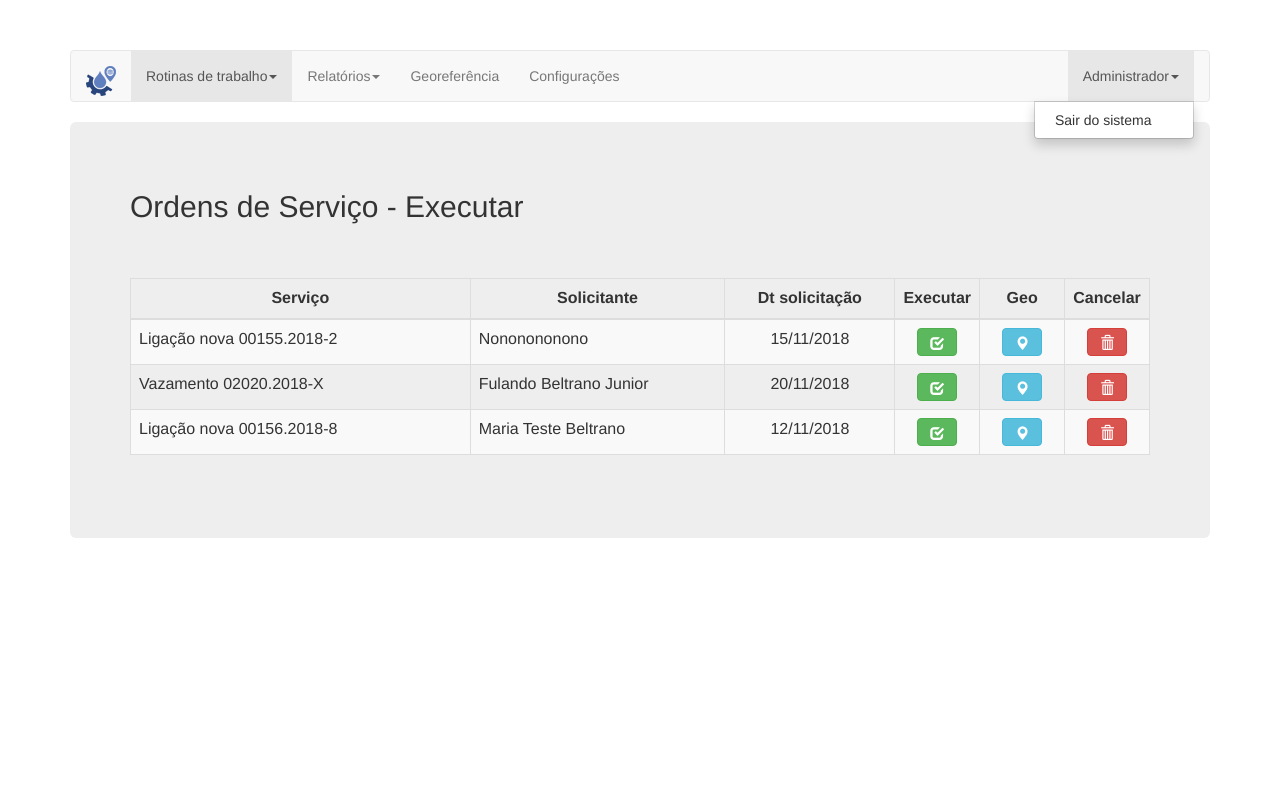
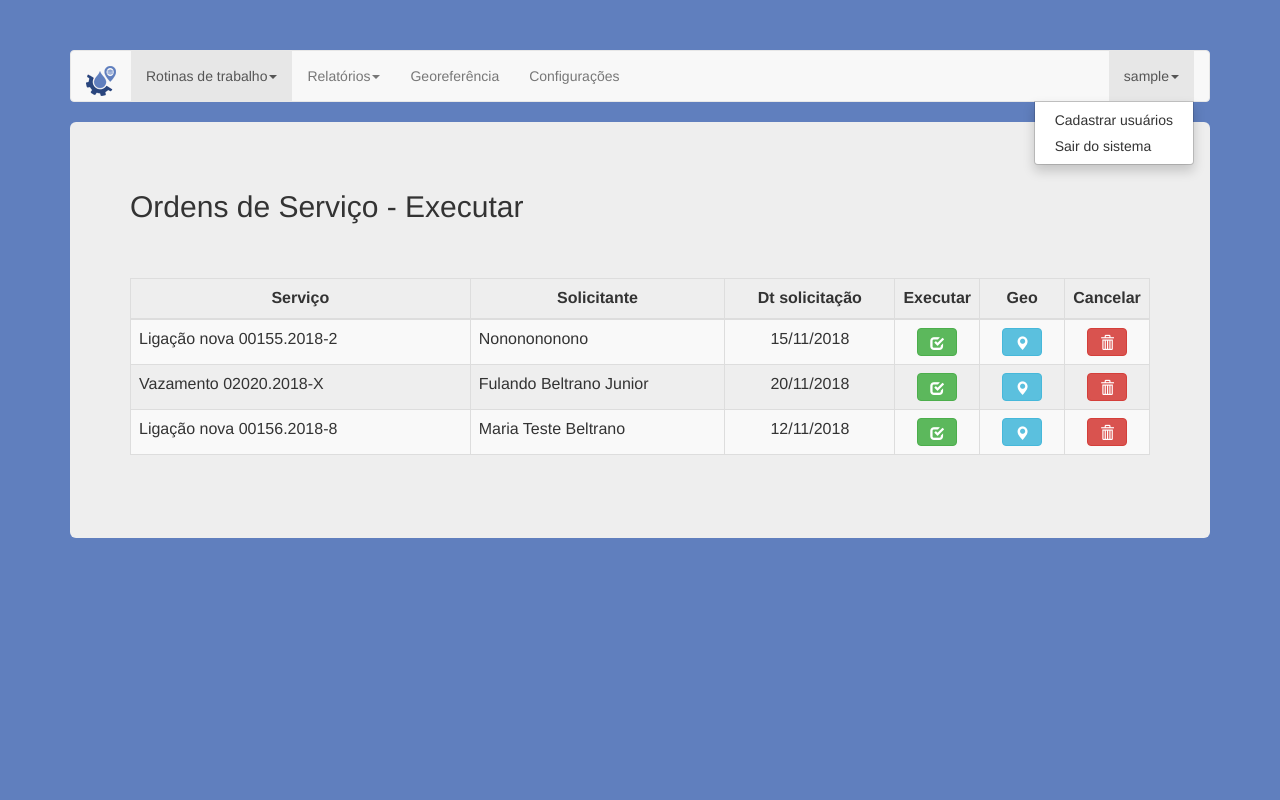
Before and after one commit to eduardohen1/OSsMapPhp, a PHP site: page /principal.php in a window 1280 px wide, after a click that opens the changed part. Run offline with PHP 8.4, Linux system fonts and the light colour scheme; the visitor is signed in with stand-in values (Sample User, id 1); data that the repository does not hold is empty.

Commit message:
Ajuste na tela principal

```diff
--- a/principal.php
+++ b/principal.php
@@ -14,7 +14,16 @@
         .well-shadow {  -webkit-box-shadow: 0 10px 6px -6px #777; -moz-box-shadow: 0 10px 6px -6px #777; box-shadow: 0 10px 6px -6px #777; }
     </style>
 </head>
-<body style="padding: 50px 0;" bgcolor="#607fbe">
+<?php
+  ob_start();
+  session_start();
+
+  $vvNomeUsuario = $_SESSION['nomeUsuario'];
+	$vvTipoUsuario = $_SESSION['tipoUsuario'];
+  $vvMensagem    = $_SESSION['mensagem'];
+
+?>
+<body style="padding: 50px 0; background-color: #607fbe;">
 	<?php
 		$vvMensagem = "<strong>".$vvMensagem."</strong><br />Rotinas de suporte para gerenciamento do Sistema de Gest&atilde;o Comercial."
 	?>
@@ -53,14 +62,16 @@
             </ul>
             <ul class="nav navbar-nav navbar-right">
               <li class="dropdown">
-                <a href="#" class="dropdown-toggle" data-toggle="dropdown" role="button" aria-haspopup="true" aria-expanded="false"><?php echo("Administrador"); ?><span class="caret"></span></a>
+                <a href="#" class="dropdown-toggle" data-toggle="dropdown" role="button" aria-haspopup="true" aria-expanded="false"><?php echo($vvNomeUsuario); ?><span class="caret"></span></a>
                 <ul class="dropdown-menu">
                   <?php
-				  	if($vvTipoUsuario != 0){
-						echo("<li><a href='altSenha.php'>Alterar senha</a></li>");
-						echo("<li role='separator' class='divider'></li>");
-					}
-				  ?>
+				  	        if($vvTipoUsuario == 0){
+						          echo("<li><a href='altSenha.php'>Alterar senha</a></li>");
+						          echo("<li role='separator' class='divider'></li>");
+                    }else{
+                      echo("<li><a href='cadusuario.php'>Cadastrar usu&aacute;rios</a></li>");
+                    }
+                  ?>
 				  <li><a href="logout.php">Sair do sistema</a></li>
                   <!--<li><a href="#">Another action</a></li>
                   <li><a href="#">Something else here</a></li>
```
